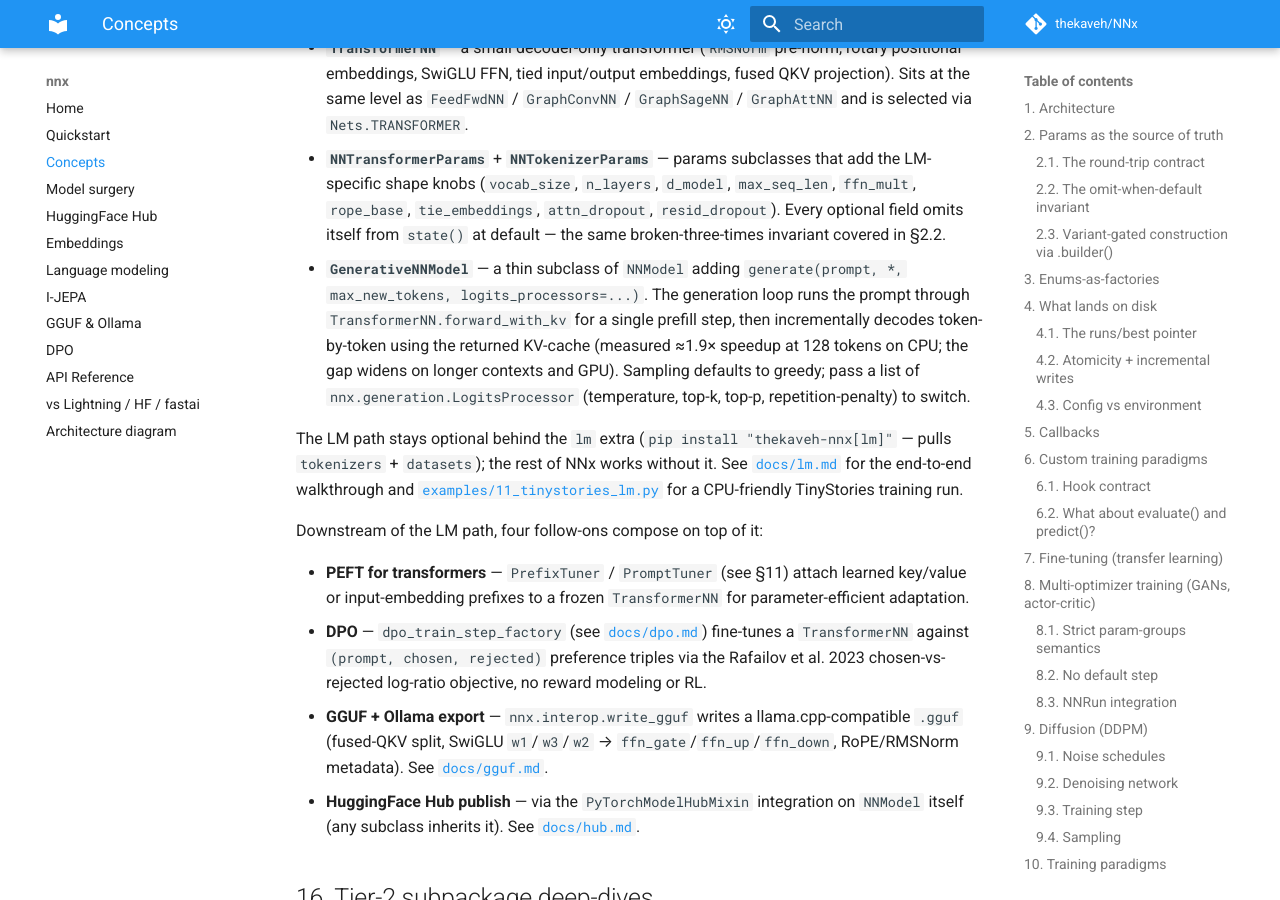
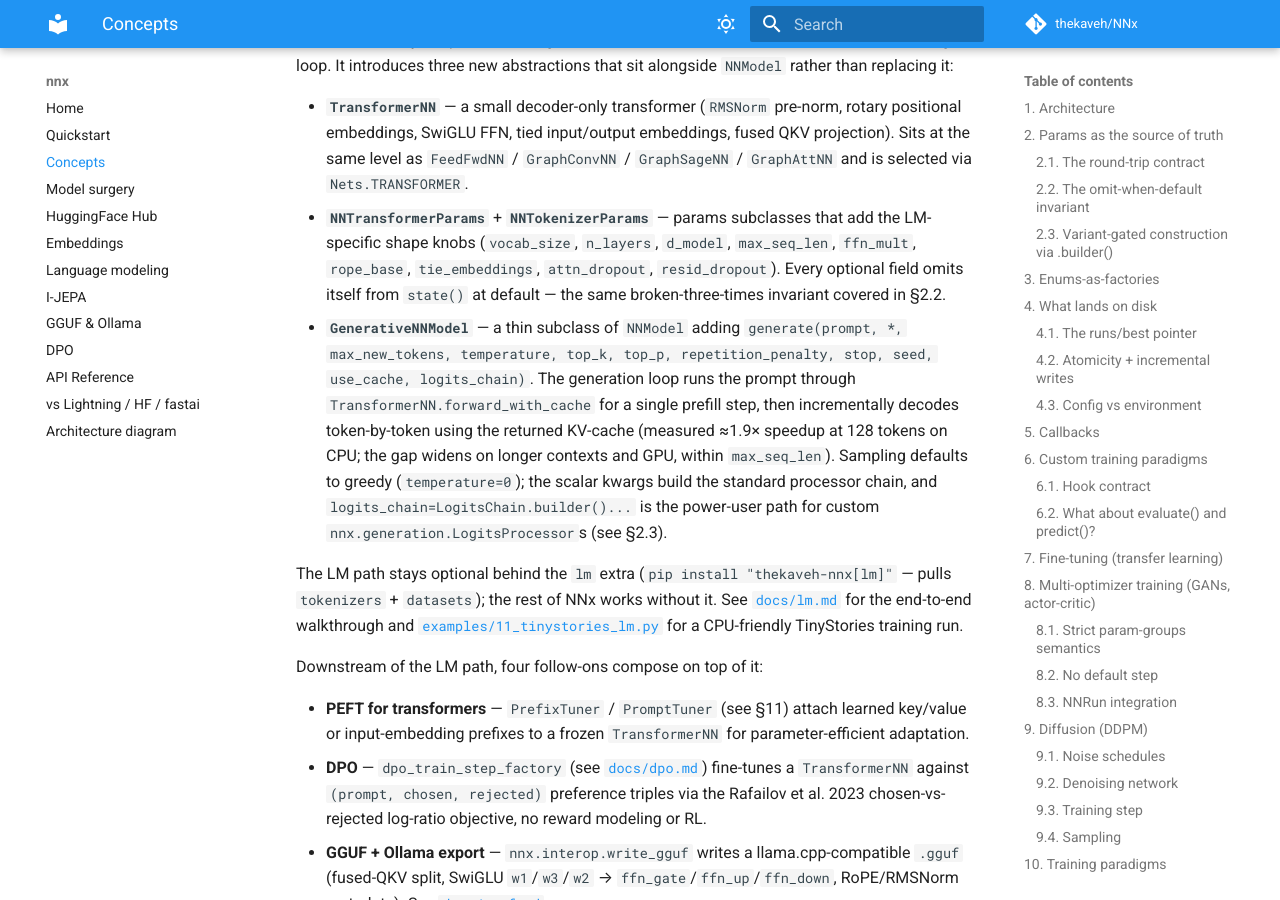
Before and after one commit to thekaveh/NNx, an MkDocs documentation site: the page built from docs/concepts.md, in a window 1280 px wide and 900 px high, scrolled down 17895 px. Built offline with MkDocs 1.6.1 and Material for MkDocs 9.7.7, drawn with Linux system fonts in a browser that asks for light colours; comment, search, counter and statistics services are not loaded; some of the changed text lies outside the part shown.

Commit message:
docs: correct untrue claims found by pass-2 truthfulness audit
- Chain ordering: NNx deliberately applies temperature LAST (the
  temperature=0 greedy ±inf markers must be terminal), which differs
  from HF transformers — three docstrings claimed 'canonical HF order'
  or described a third, nonexistent order. Behavior unchanged.
- concepts.md: generate() signature corrected (no logits_processors=
  kwarg; scalar kwargs + logits_chain are the real surface);
  forward_with_kv → forward_with_cache; non-destructive contract count
  Nine → Ten (NNModel.to_onnx joined in PR #51); finalize_step
  consumer list now names all 8 paradigms + diffusion + embeddings.
- comparison.md: auto-resume needs resume_from_run_id +
  resume_from_checkpoint, not a single kwarg.
- embeddings.md: LCFAISS.load_local takes a folder with docstore, not
  a bare index file — snippet now wraps faiss.read_index properly.
- README/lm.md: KV-cache speedup claims qualified — the gap widens
  with context only within max_seq_len (past the window the cache
  rebuilds per step for RoPE correctness).
- prune/magnitude.py: sparsity=1.0 rejection justified honestly (torch
  itself accepts amount=1.0).

```diff
--- a/docs/concepts.md
+++ b/docs/concepts.md
@@ -550,6 +550,7 @@
 - `nnx.diffusion.sample`
 - `nnx.embeddings.embed_texts`
 - `nnx.viz.activation_map`, `nnx.viz.netron_export`, `nnx.viz.attribute`
+- `NNModel.to_onnx` (joined in the post-PR-#50 pass — the last holdout)
 
 This means a common train → evaluate → train-more (or train → predict → train-more) loop no longer strands the model in `.eval()` mode after the helper returns — Dropout and BatchNorm pick up exactly where they left off on the next training step. Before the post-PR-#40 maintenance pass, `predict` / `evaluate` / `generate` / `sample` / `embed_texts` leaked `.eval()` state, silently disabling Dropout masking and BatchNorm running-stats updates on the next training step unless the caller remembered to call `model.net.train()` themselves.
 
@@ -586,13 +587,15 @@
   `resid_dropout`). Every optional field omits itself from `state()` at
   default — the same broken-three-times invariant covered in §2.2.
 - **`GenerativeNNModel`** — a thin subclass of `NNModel` adding
-  `generate(prompt, *, max_new_tokens, logits_processors=...)`. The
-  generation loop runs the prompt through `TransformerNN.forward_with_kv`
+  `generate(prompt, *, max_new_tokens, temperature, top_k, top_p,
+  repetition_penalty, stop, seed, use_cache, logits_chain)`. The
+  generation loop runs the prompt through `TransformerNN.forward_with_cache`
   for a single prefill step, then incrementally decodes token-by-token using
   the returned KV-cache (measured ≈1.9× speedup at 128 tokens on CPU; the
-  gap widens on longer contexts and GPU). Sampling defaults to greedy; pass a
-  list of `nnx.generation.LogitsProcessor` (temperature, top-k, top-p,
-  repetition-penalty) to switch.
+  gap widens on longer contexts and GPU, within `max_seq_len`). Sampling
+  defaults to greedy (`temperature=0`); the scalar kwargs build the standard
+  processor chain, and `logits_chain=LogitsChain.builder()...` is the
+  power-user path for custom `nnx.generation.LogitsProcessor`s (see §2.3).
 
 The LM path stays optional behind the `lm` extra (`pip install "thekaveh-nnx[lm]"` —
 pulls `tokenizers` + `datasets`); the rest of NNx works without it. See
```
Also changed, not shown: other parts of docs/concepts.md (+2 -2 lines), README.md (+1 -1 lines), docs/comparison.md (+1 -1 lines), docs/embeddings.md (+7 -2 lines), docs/lm.md (+4 -2 lines), 3 other files.
